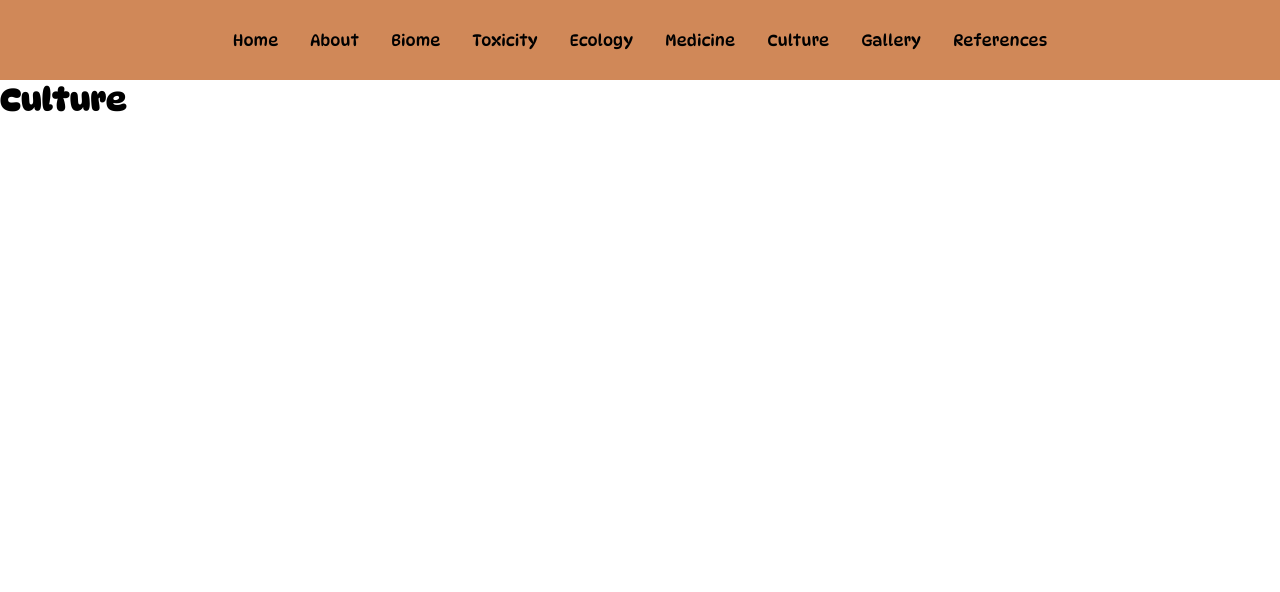
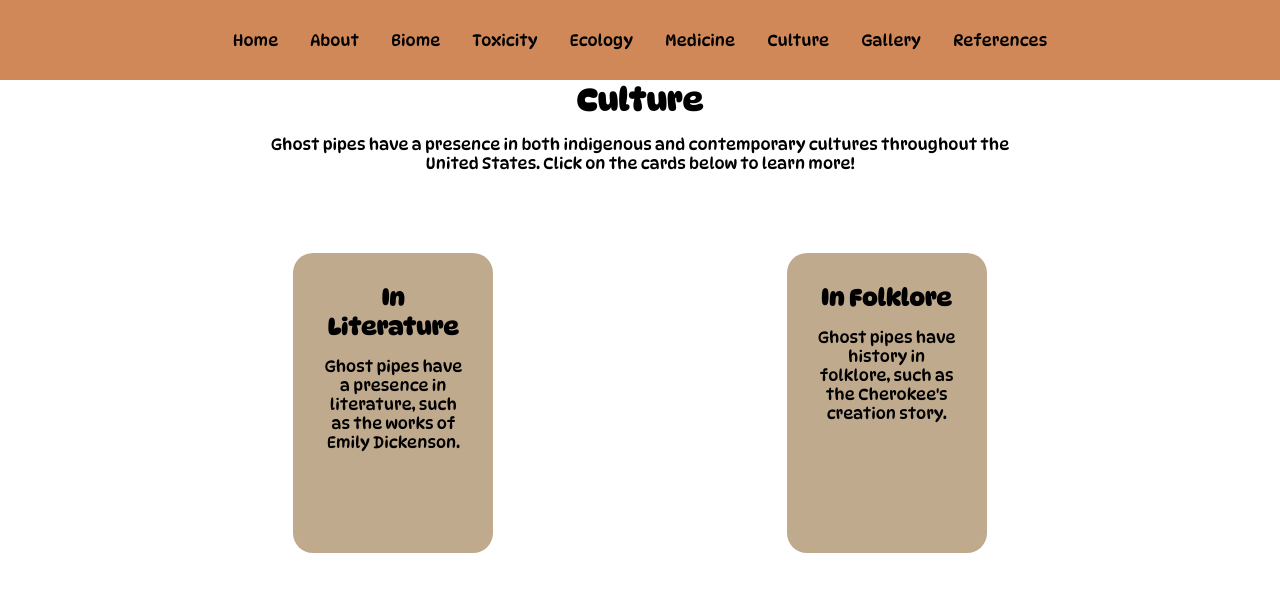
Before and after one commit to CJ-Eilenstine/ghost-pipes, a Next.js app: page /culture in a window 1280 px wide. Shown: the top 592 px of the page. Built offline with nearby package versions, Linux system fonts and the light colour scheme.

Commit message:
Added Culture Page
Added culture page, and changed to represent subroutes and slugs.

```diff
--- /dev/null
+++ b/src/app/culture/[slug]/slug.module.css
@@ -0,0 +1,13 @@
+.main {
+    width:100%;
+    display: flex;
+    align-items: center;
+    justify-content: space-evenly;
+    text-align: center;
+}
+.container {
+    width: 60%;
+}
+.main p {
+line-height: 30px;
+}
--- a/src/app/culture/culture.module.css
+++ b/src/app/culture/culture.module.css
@@ -0,0 +1,22 @@
+.main {
+    display: flex;
+    align-items: center;
+    justify-content: space-evenly;
+    flex-direction: column;
+    width: 100%;
+    text-align: center;
+}
+.story {
+    width:60%;
+    text-align: left;
+}
+.intro {
+    text-align: center;
+    width:60%;
+    margin-bottom: 5%;
+}
+.cards {
+    display: flex;
+    width: 100%;
+    justify-content: space-evenly;
+}
--- a/src/app/culture/page.js
+++ b/src/app/culture/page.js
@@ -1,9 +1,18 @@
 import cultureStyles from "./culture.module.css";
-
+import Card from "@/components/Card";
 export default function Culture() {
   return (
-    <main>
+    <main className={cultureStyles.main}>
+      <div className={cultureStyles.intro}>
       <h1>Culture</h1>
+      <p>Ghost pipes have a presence in both indigenous and contemporary cultures throughout the United States. Click on the cards below to learn more!</p>
+      </div>
+      <div className={cultureStyles.cards}>
+      <Card href={"/culture/literature"} title={"In Literature"} description={"Ghost pipes have a presence in literature, such as the works of Emily Dickenson."}/>
+      <Card href={"/culture/folklore"} title={"In Folklore"} description={"Ghost pipes have history in folklore, such as the Cherokee's creation story."}/>      </div>
+      {/* <div className={cultureStyles.story}>
+      <p>Before selfishness came into the world, which was a long time ago, the Cherokee happily shared the same hunting and fishing lands with their neighbors. However, everything changed when selfishness arrived. The men began to quarrel with their neighbors.<br/> <br/>The Cherokee began fighting with a tribe from the east and would not share the hunting area. The chiefs of the two tribes met in council to settle the quarrel. They smoked the tobacco pipe but continued to argue for seven days and seven nights.<br/> <br/>The Great Spirit watched the people and was displeased by their behavior. They should have smoked the pipe after they made peace. The pipe is sacred and must be treated with respect. He looked down upon the old chiefs, with their heads bowed, and decided to send reminders to the people. <br/><br/>The Great Spirit transformed the chiefs into white-gray flowers that we now call “Indian Pipe.” The plant grows only four to ten inches tall and the small flowers droop towards the ground, like bowed heads. Indian Pipe grows wherever friends and relatives have quarreled. <br/><br/>Next the Great Spirit placed a ring of smoke over the mountains. The smoke rests on the mountains to this day and will last until the people of the world learn to live together in peace. That is how the Great Smoky Mountains came to be.</p>
+      </div> */}
     </main>
   );
 }
```
Also changed, not shown: src/app/culture/[slug]/page.js (added, +25 -0 lines).
